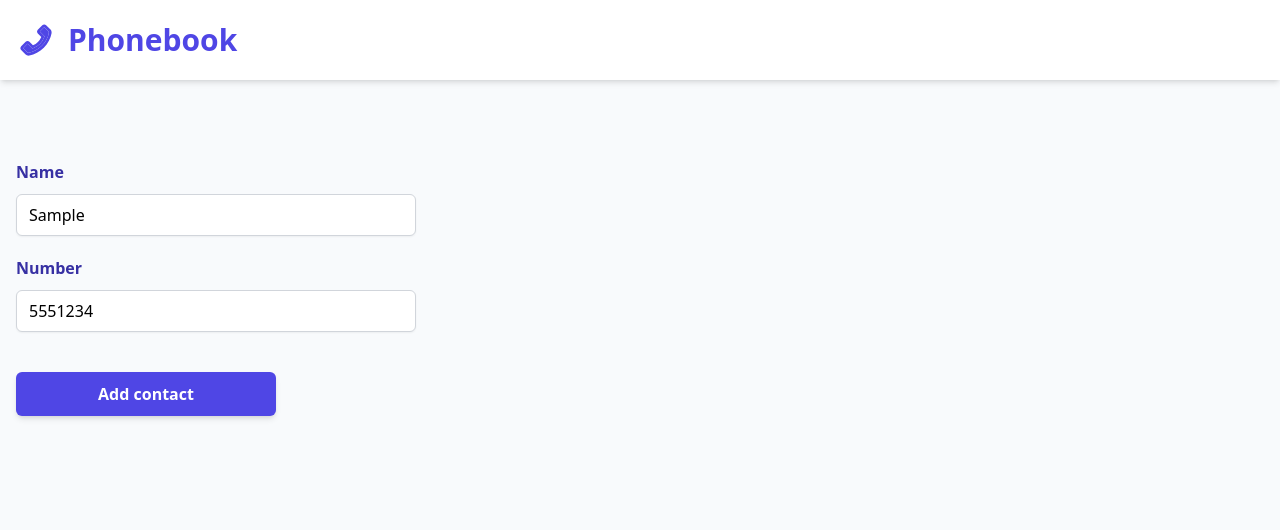
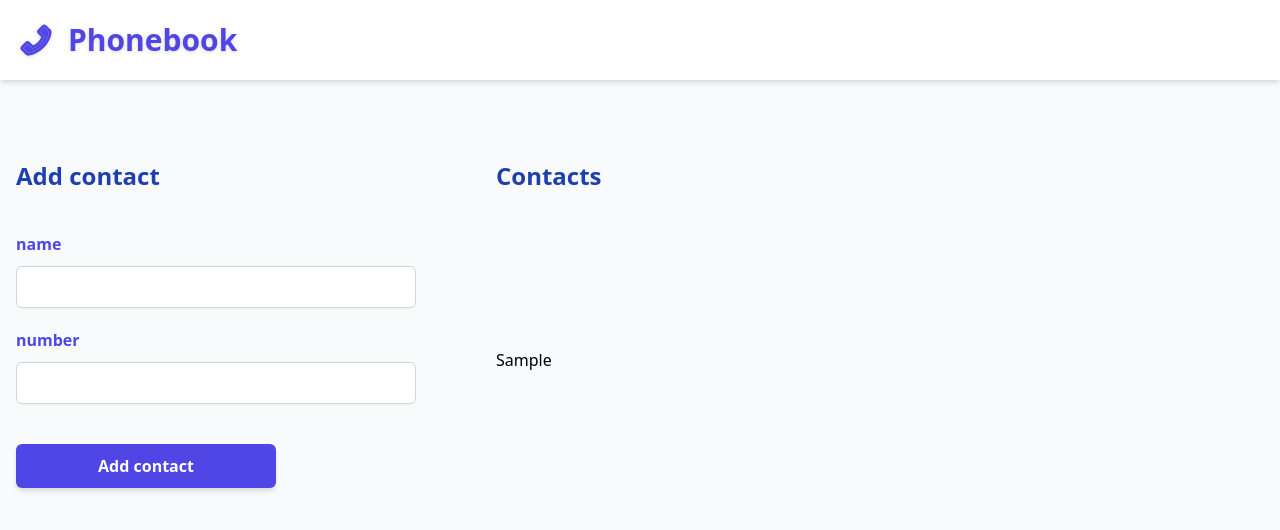
Before and after one commit to josserden/blended-67, a React (Create React App) app: page / in a window 1280 px wide. Both pictures are taken after typing "Sample", "5551234" into the empty fields and a click on the button "Add contact". Shown: the top 530 px of the page. Built offline with nearby package versions, Linux system fonts and the light colour scheme.

Commit message:
add global state from Form

```diff
--- a/package.json
+++ b/package.json
@@ -7,6 +7,7 @@
     "@testing-library/jest-dom": "^5.16.3",
     "@testing-library/react": "^12.1.4",
     "@testing-library/user-event": "^13.5.0",
+    "classnames": "^2.3.2",
     "nanoid": "^4.0.1",
     "prop-types": "^15.8.1",
     "react": "^18.1.0",
--- a/src/components/App.jsx
+++ b/src/components/App.jsx
@@ -1,18 +1,22 @@
 import { Component } from 'react';
 
+import { AppLayout } from 'components/AppLayout';
+import { Form } from 'components/Form';
 import { Header } from 'components/Header';
-import { AppLayout } from 'components/AppLayout';
-import { Button } from 'components/Button';
+import { Title } from 'components/Title';
 
 export class App extends Component {
   state = {
     contacts: [],
-    name: '',
-    number: '',
   };
 
-  handleFormSubmit = e => {
-    e.preventDefault();
+  handleFormSubmit = contacts => {
+    console.log('Form submitted');
+    console.log(contacts);
+
+    this.setState(prevState => ({
+      contacts: [...prevState.contacts, contacts],
+    }));
   };
 
   render() {
@@ -21,35 +25,19 @@ export class App extends Component {
         <Header />
 
         <AppLayout>
-          <form onSubmit={this.handleFormSubmit}>
-            <div className="mb-10 grid gap-5">
-              <label className="grid gap-2.5">
-                <span className="font-bold text-indigo-800">Name</span>
-                <input
-                  type="text"
-                  className="input"
-                  name="name"
-                  pattern="^[a-zA-Zа-яА-Я]+(([' -][a-zA-Zа-яА-Я ])?[a-zA-Zа-яА-Я]*)*$"
-                  title="Name may contain only letters, apostrophe, dash and spaces. For example Adrian, Jacob Mercer, Charles de Batz de Castelmore d'Artagnan"
-                  required
-                />
-              </label>
+          <div className="wrapper">
+            <Title tag="h2">Add contact</Title>
+            <Form onSubmit={this.handleFormSubmit} />
+          </div>
 
-              <label className="grid gap-2.5">
-                <span className="font-bold text-indigo-800">Number</span>
-                <input
-                  type="tel"
-                  className="input"
-                  name="number"
-                  pattern="\+?\d{1,4}?[-.\s]?\(?\d{1,3}?\)?[-.\s]?\d{1,4}[-.\s]?\d{1,4}[-.\s]?\d{1,9}"
-                  title="Phone number must be digits and can contain spaces, dashes, parentheses and can start with +"
-                  required
-                />
-              </label>
-            </div>
-
-            <Button type="button">Add contact</Button>
-          </form>
+          <div className="wrapper">
+            <Title tag="h2">Contacts</Title>
+            <ul>
+              {this.state.contacts.map(contact => (
+                <li key={contact.id}>{contact.name}</li>
+              ))}
+            </ul>
+          </div>
         </AppLayout>
       </>
     );
--- a/src/components/AppLayout.jsx
+++ b/src/components/AppLayout.jsx
@@ -3,7 +3,7 @@ import PropTypes from 'prop-types';
 export const AppLayout = ({ children }) => {
   return (
     <section className="py-20">
-      <div className="container grid grid-cols-[400px_1fr] gap-10">
+      <div className="container grid grid-cols-[400px_1fr] gap-20">
         {children}
       </div>
     </section>
--- /dev/null
+++ b/src/components/Form.jsx
@@ -0,0 +1,77 @@
+import { Component } from 'react';
+import { nanoid } from 'nanoid';
+import { Button } from 'components/Button';
+
+const INITIAL_STATE = {
+  name: '',
+  number: '',
+};
+
+export class Form extends Component {
+  state = {
+    ...INITIAL_STATE,
+  };
+
+  handleChange = e => {
+    const { name, value } = e.target;
+
+    this.setState({ [name]: value });
+  };
+
+  handleFormSubmit = e => {
+    e.preventDefault();
+    const { name, number } = this.state;
+
+    this.props.onSubmit({
+      id: nanoid(),
+      name,
+      number,
+    });
+
+    this.reset();
+  };
+
+  reset = () => {
+    this.setState({ ...INITIAL_STATE });
+  };
+
+  render() {
+    const { name, number } = this.state;
+
+    return (
+      <form onSubmit={this.handleFormSubmit} autoComplete="off">
+        <div className="mb-10 grid gap-5">
+          <label className="label">
+            <span className="label-text">Name</span>
+            <input
+              type="text"
+              className="input"
+              name="name"
+              value={name}
+              onChange={this.handleChange}
+              pattern="^[a-zA-Zа-яА-Я]+(([' -][a-zA-Zа-яА-Я ])?[a-zA-Zа-яА-Я]*)*$"
+              title="Name may contain only letters, apostrophe, dash and spaces. For example Adrian, Jacob Mercer, Charles de Batz de Castelmore d'Artagnan"
+              required
+            />
+          </label>
+
+          <label className="label">
+            <span className="label-text">Number</span>
+            <input
+              type="tel"
+              className="input"
+              name="number"
+              value={number}
+              onChange={this.handleChange}
+              pattern="\+?\d{1,4}?[-.\s]?\(?\d{1,3}?\)?[-.\s]?\d{1,4}[-.\s]?\d{1,4}[-.\s]?\d{1,9}"
+              title="Phone number must be digits and can contain spaces, dashes, parentheses and can start with +"
+              required
+            />
+          </label>
+        </div>
+
+        <Button type="submit">Add contact</Button>
+      </form>
+    );
+  }
+}
--- a/src/components/Header.jsx
+++ b/src/components/Header.jsx
@@ -1,13 +1,16 @@
 import React from 'react';
 import { AiTwotonePhone } from 'react-icons/ai';
+import { Title } from './Title';
 
 export const Header = () => {
   return (
     <header className="bg-white py-5 shadow-md">
       <div className="container flex items-center gap-3">
-        <AiTwotonePhone className="h-10 w-10 text-indigo-600" />
+        <AiTwotonePhone className="h-10 w-10 text-indigo-600 drop-shadow" />
 
-        <h1 className="text-3xl font-bold text-indigo-600">Phonebook</h1>
+        <Title className="drop-shadow" tag="h1">
+          Phonebook
+        </Title>
       </div>
     </header>
   );
--- /dev/null
+++ b/src/components/Title.jsx
@@ -0,0 +1,28 @@
+import React from 'react';
+import PropTypes from 'prop-types';
+import classNames from 'classnames';
+
+export const Title = ({ children, tag, className }) => {
+  const Tag = tag ?? 'h2';
+
+  return (
+    <Tag
+      className={classNames(
+        'font-bold',
+        {
+          'text-3xl text-indigo-600': tag === 'h1',
+          'text-2xl text-blue-800': tag === 'h2',
+        },
+        className
+      )}
+    >
+      {children}
+    </Tag>
+  );
+};
+
+Title.propTypes = {
+  children: PropTypes.node.isRequired,
+  tag: PropTypes.string,
+  className: PropTypes.string,
+};
--- a/src/index.css
+++ b/src/index.css
@@ -6,6 +6,17 @@ body {
   @apply bg-slate-50;
 }
 
+.wrapper {
+  @apply grid gap-10;
+}
+
+/* Form */
+.label {
+  @apply grid gap-2.5;
+}
+.label-text {
+  @apply font-bold lowercase text-indigo-600;
+}
 .input {
   @apply rounded-md border-gray-300 p-2 pl-3 shadow-sm placeholder:text-gray-400 focus:border-indigo-300 focus:ring focus:ring-indigo-200 focus:ring-opacity-50;
 }
```
Also changed, not shown: 1 other file (tests, documents, lock files or other folders).
